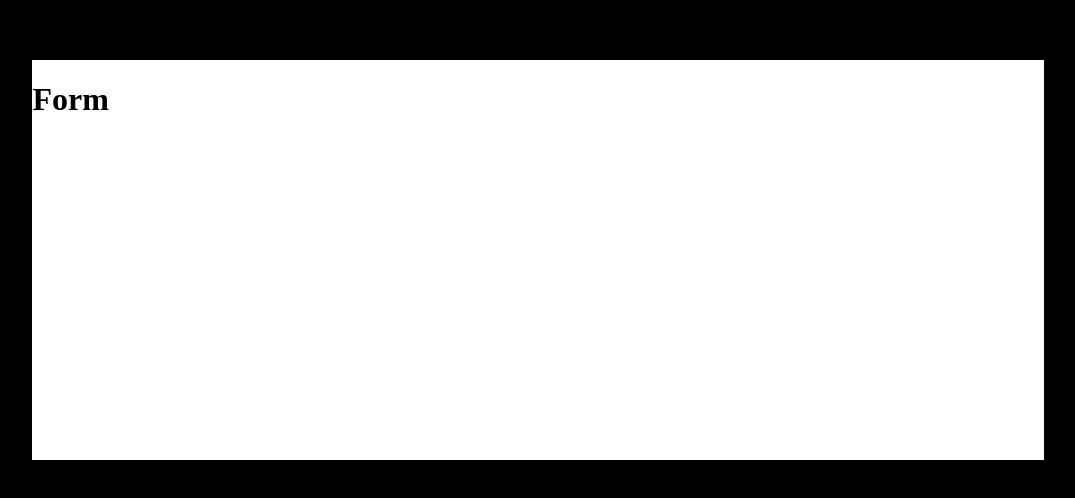
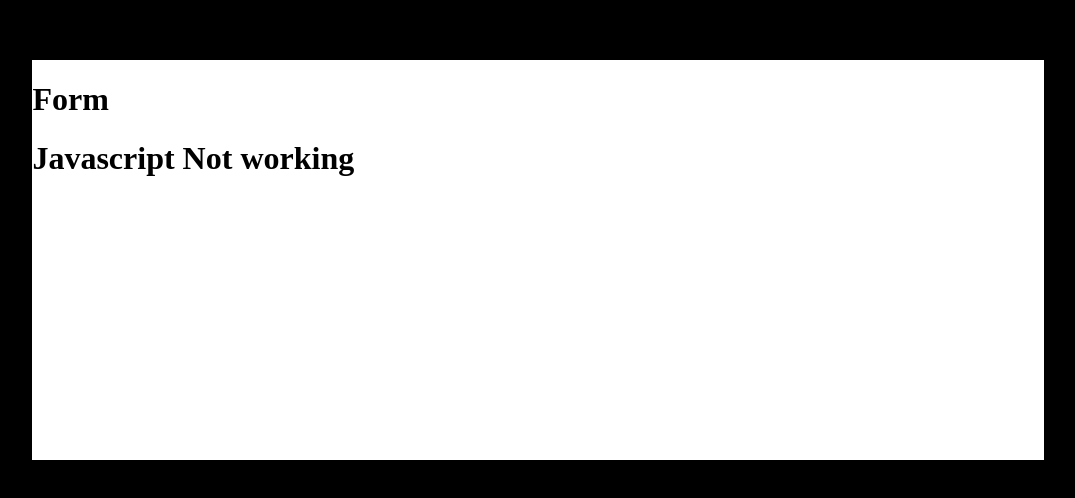
Before and after one commit to Ige-Joseph/Form, a plain HTML site: page index.html in a window 1280 px wide. Shown: the part 108-606 px from the top of the page, without its empty margins (102-1177 px from the left). Drawn offline with Linux system fonts and the light colour scheme.

Commit message:
Update index.htm js note

```diff
--- a/index.html
+++ b/index.html
@@ -12,7 +12,7 @@
 
         <h1> Form </h1>
 
-
+        <h1 class="jsTest">Javascript Not working</h1>
     </div>
 
     <script src="index.js">
```
